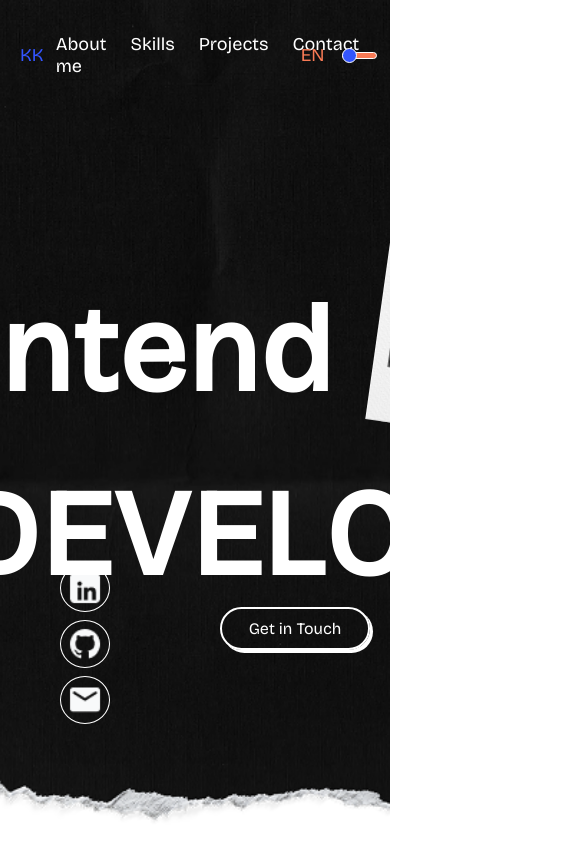
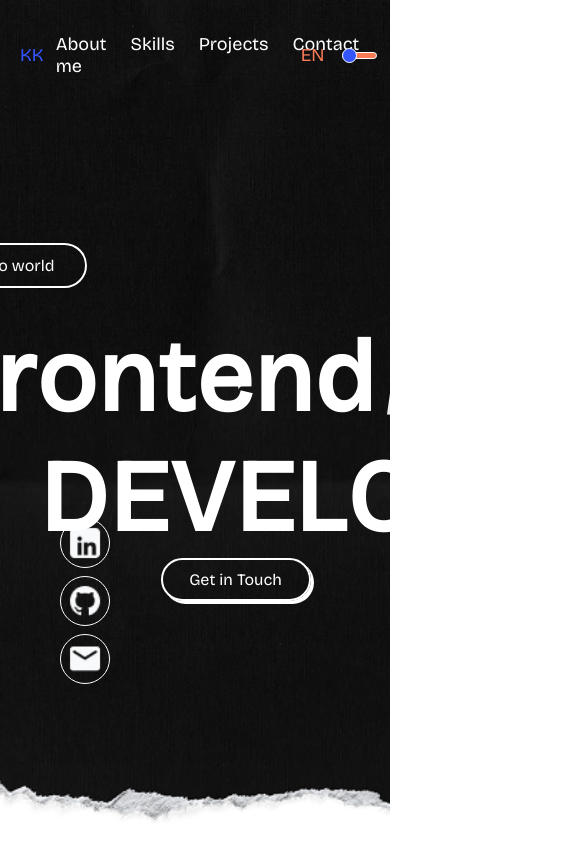
Before and after one commit to KKrntzk/portfolio, an Angular app: page / in a window 390 px wide. Shown: the top 844 px of the page, 585 px wide, since content can reach past the window. Built offline with nearby package versions, Linux system fonts and the light colour scheme; grey boxes are pictures that could not be loaded.

Commit message:
media queries added to 900 px

```diff
--- a/src/app/sections/contact-component/contact-component.scss
+++ b/src/app/sections/contact-component/contact-component.scss
@@ -21,9 +21,9 @@
 
 .inner-container {
   display: flex;
-  justify-content: space-between;
+  justify-content: space-evenly;
   width: 100%;
-  gap: 120px;
+  gap: 80px;
 }
 
 app-contact-main,
--- a/src/app/sections/contact-component/contact-form/contact-form.scss
+++ b/src/app/sections/contact-component/contact-form/contact-form.scss
@@ -1,6 +1,6 @@
 .content {
-  width: 700px;
-  padding-right: 40px;
+  width: 90%;
+  padding-right: 60px;
 }
 
 .separator {
--- a/src/app/sections/hero/hero-main/hero-main.scss
+++ b/src/app/sections/hero/hero-main/hero-main.scss
@@ -7,25 +7,19 @@
 
 .content {
   color: white;
-  width: 100%;
+  width: 90%;
   display: flex;
   flex-direction: column;
   justify-content: center;
   align-items: center;
 }
 
-.badge {
-  width: 60%;
+.badge,
+.title,
+.title2 {
+  width: 100%;
+  max-width: 600px;
   display: flex;
-  justify-content: start;
-}
-
-.title {
-  width: 60%;
-}
-
-.title2 {
-  width: 70%;
 }
 
 .outer-container {
@@ -39,6 +33,7 @@
 }
 
 .title-2-container {
+  width: 100%;
   display: flex;
   justify-content: center;
 }
@@ -49,6 +44,13 @@
   gap: 5%;
   align-items: center;
   justify-content: center;
+  flex-wrap: nowrap;
+}
+
+.profile {
+  flex-shrink: 1;
+  min-width: 50px;
+  height: auto;
 }
 
 .cta-container {
@@ -56,3 +58,13 @@
   display: flex;
   justify-content: end;
 }
+
+@media (max-width: 900px) {
+  .cta-container {
+    padding-right: 40px;
+  }
+
+  .profile {
+    margin-top: -70px;
+  }
+}
--- a/src/app/sections/hero/hero-main/hero-polaroid/hero-polaroid.scss
+++ b/src/app/sections/hero/hero-main/hero-polaroid/hero-polaroid.scss
@@ -54,3 +54,9 @@
   display: inline-block;
   margin-left: -25px;
 }
+
+@media (max-width: 900px) {
+  .polaroid-wrapper {
+    width: 150px;
+  }
+}
--- a/src/app/sections/hero/hero-main/title-part2/title-part2.scss
+++ b/src/app/sections/hero/hero-main/title-part2/title-part2.scss
@@ -3,7 +3,6 @@
   flex-wrap: nowrap;
   letter-spacing: 1px;
   font-size: 120px;
-  padding-top: 30px;
 }
 
 .content span {
@@ -16,3 +15,9 @@
   color: #f7c518;
   text-transform: lowercase;
 }
+
+@media (max-width: 900px) {
+  .content {
+    font-size: 100px;
+  }
+}
--- a/src/app/sections/hero/hero-main/title/title.scss
+++ b/src/app/sections/hero/hero-main/title/title.scss
@@ -22,3 +22,10 @@
 .content span:first-child:hover {
   text-transform: lowercase;
 }
+
+@media (max-width: 900px) {
+  .content {
+    font-size: 100px;
+    width: 450px;
+  }
+}
--- a/src/app/sections/hero/hero.scss
+++ b/src/app/sections/hero/hero.scss
@@ -42,4 +42,5 @@ app-socials {
   left: 40px;
   display: flex;
   flex-direction: column;
+  width: fit-content;
 }
--- a/src/app/sections/hero/socials/socials.scss
+++ b/src/app/sections/hero/socials/socials.scss
@@ -1,13 +1,12 @@
 .content {
   display: flex;
   flex-direction: column;
-  height: 200px;
-  padding-left: 20px;
-  padding-right: 20px;
-  width: 100%;
+  min-height: 200px;
+  height: auto;
+  padding: 40px 20px;
   max-width: 1920px;
-  padding-top: 40px;
   gap: 8px;
+  width: fit-content;
 }
 
 img {
--- a/src/app/sections/peer-reviews/review-cards/review-cards.scss
+++ b/src/app/sections/peer-reviews/review-cards/review-cards.scss
@@ -140,3 +140,36 @@
     width: 400px;
   }
 }
+
+@media (max-width: 1000px) {
+  .sticker-container {
+    flex-direction: column;
+  }
+
+  .sticker-wrapper {
+    width: 80%;
+    max-width: 500px;
+    margin: -60px 0 0 0;
+
+    &:first-child {
+      margin-top: 0;
+    }
+
+    &:nth-child(1) {
+      transform: rotate(-4deg);
+      z-index: 3;
+    }
+    &:nth-child(2) {
+      transform: rotate(2deg);
+      z-index: 2;
+    }
+    &:nth-child(3) {
+      transform: rotate(-2deg);
+      z-index: 1;
+    }
+
+    &:hover {
+      z-index: 10;
+    }
+  }
+}
--- a/src/app/sections/projects-component/project-card/project-card.scss
+++ b/src/app/sections/projects-component/project-card/project-card.scss
@@ -9,14 +9,17 @@ p {
 }
 
 .card-wrapper {
-  width: 500px;
+  width: 100%;
+  max-width: 500px;
+  margin: 0 auto;
   display: flex;
   flex-direction: column;
 }
 
 .preview-container {
   width: 100%;
-  height: 350px;
+  height: auto;
+  aspect-ratio: 1.42;
   border-radius: 25px;
   overflow: hidden;
   position: relative;
@@ -86,15 +89,3 @@ p {
     background-color: #f87a55;
   }
 }
-
-@media (max-width: 1680px) {
-  .card-wrapper {
-    width: 450px;
-  }
-}
-
-@media (max-width: 1200px) {
-  .card-wrapper {
-    width: 400px;
-  }
-}
--- a/src/app/sections/skill-set/pull-badge/pull-badge.scss
+++ b/src/app/sections/skill-set/pull-badge/pull-badge.scss
@@ -88,20 +88,3 @@ img {
     opacity: 0;
   }
 }
-
-@media (max-width: 1500px) {
-  .sticker-wrapper {
-    height: 150px;
-    width: 150px;
-  }
-
-  .sticker-text {
-    font-size: 24px;
-    bottom: 20px;
-  }
-
-  .sticker-arrow {
-    width: 25px;
-    right: 60px;
-  }
-}
--- a/src/app/sections/skill-set/skill-set.scss
+++ b/src/app/sections/skill-set/skill-set.scss
@@ -52,3 +52,18 @@
   justify-content: center;
   margin-top: 300px;
 }
+
+@media (max-width: 1500px) {
+  .main-layout {
+    flex-direction: column;
+  }
+
+  .col-right {
+    margin-top: 70px;
+    margin-left: 500px;
+  }
+
+  .inner-layout {
+    flex-direction: column;
+  }
+}
```
